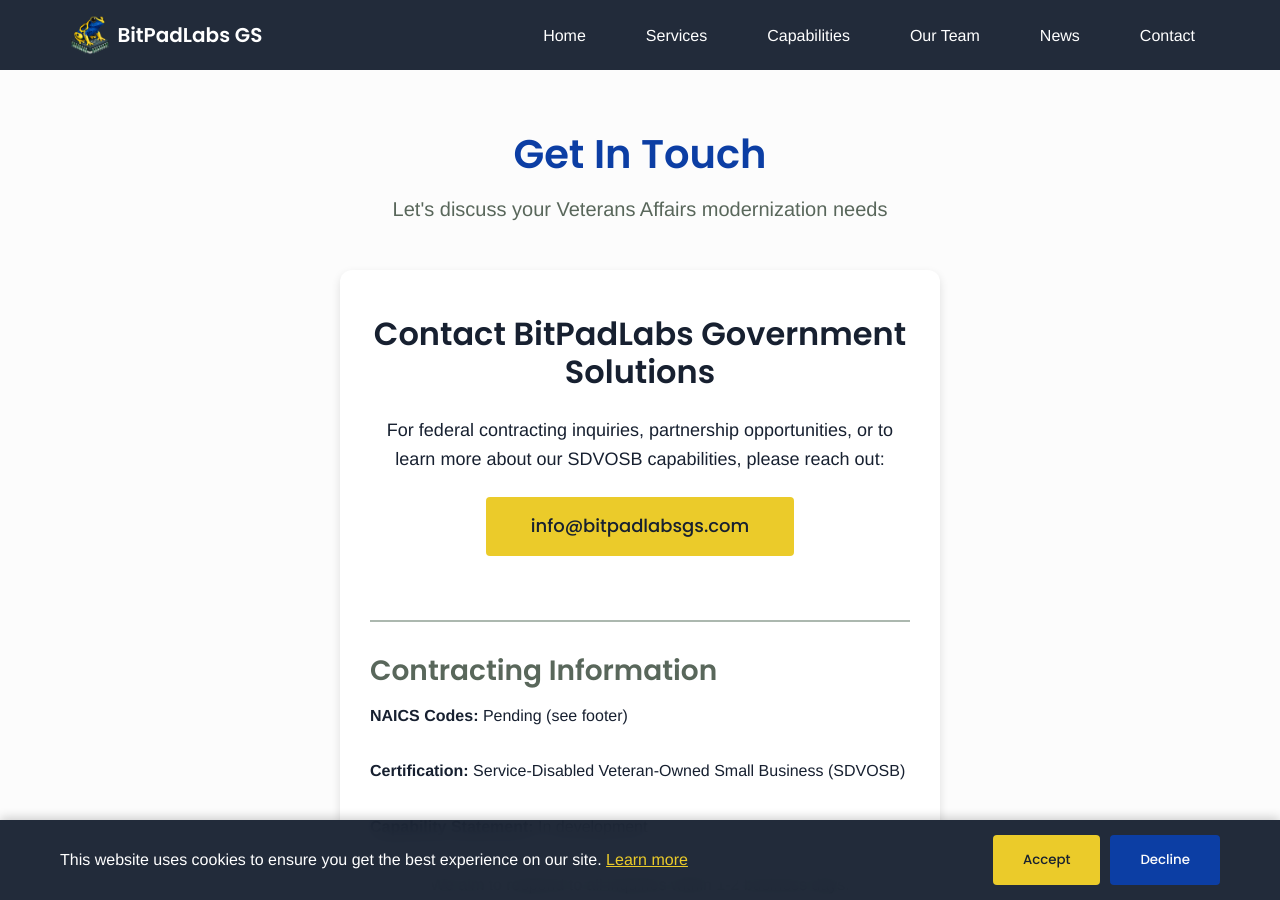
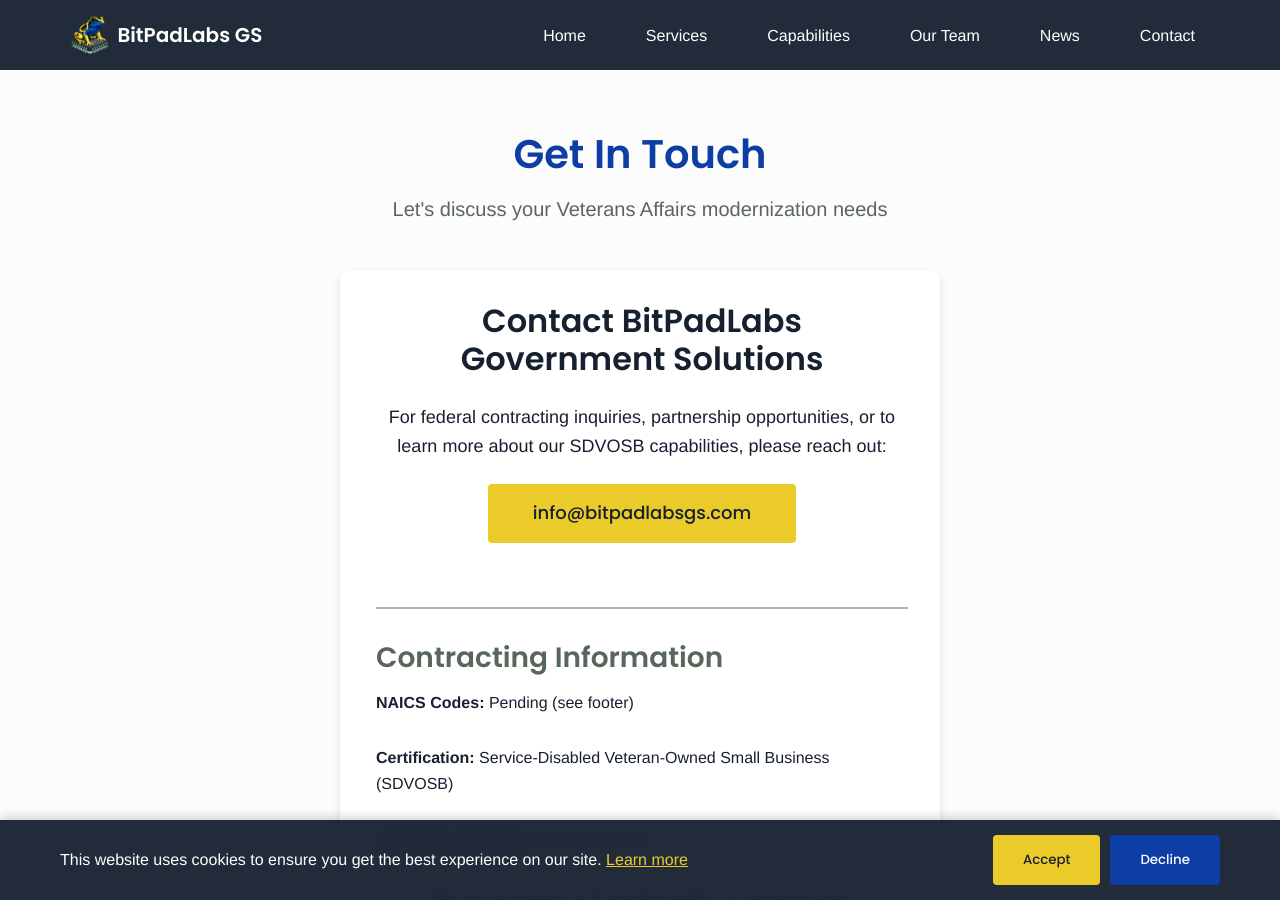
Before and after one commit to BitPadLabs/bitpadlabsgs-site, a Jekyll site: the page built from contact.html, in a window 1280 px wide and 900 px high. Built offline with Jekyll 4.4.1, drawn with Linux system fonts in a browser that asks for light colours.

Commit message:
Update styles for contact and news pages
Added padding to the contact page content block and adjusted the news section's bottom padding for improved layout and readability.

```diff
--- a/contact.html
+++ b/contact.html
@@ -8,7 +8,7 @@
     <h1 class="section-title">Get In Touch</h1>
     <p class="section-subtitle">Let's discuss your Veterans Affairs modernization needs</p>
 
-    <div class="content-block" style="max-width: 600px; margin: 0 auto; text-align: center;">
+    <div class="content-block card" style="max-width: 600px; margin: 0 auto; text-align: center; padding: 2rem;">
       <h2 style="margin-bottom: 1.5rem;">Contact BitPadLabs Government Solutions</h2>
       <p style="font-size: 1.125rem; margin-bottom: 1.5rem;">
         For federal contracting inquiries, partnership opportunities, or to learn more about our SDVOSB capabilities, please reach out:
--- a/news.html
+++ b/news.html
@@ -3,7 +3,7 @@
 title: News
 ---
 
-<section class="section">
+<section class="section" style="padding-bottom: 4rem;">
   <div class="container">
     <h1 class="section-title">News & Updates</h1>
     <p class="section-subtitle">Latest announcements from BitPadLabs Government Solutions</p>
```
